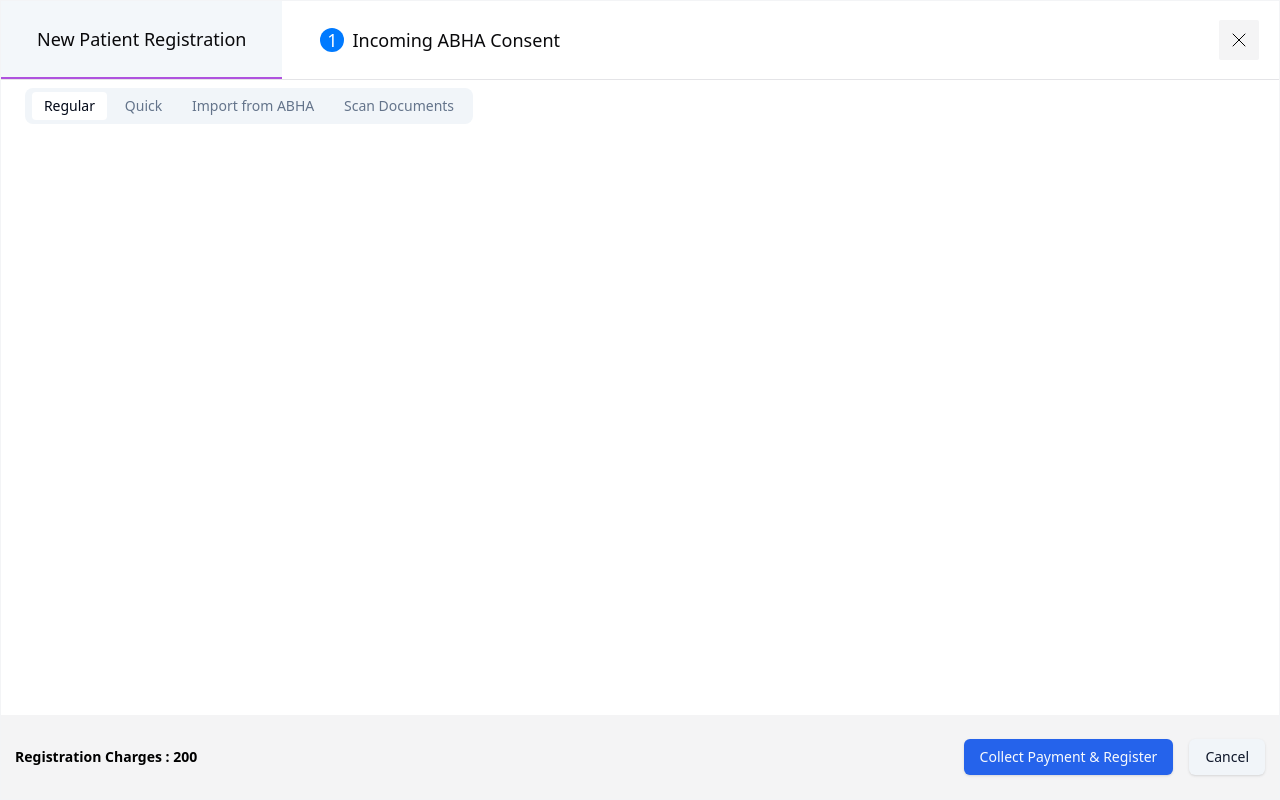
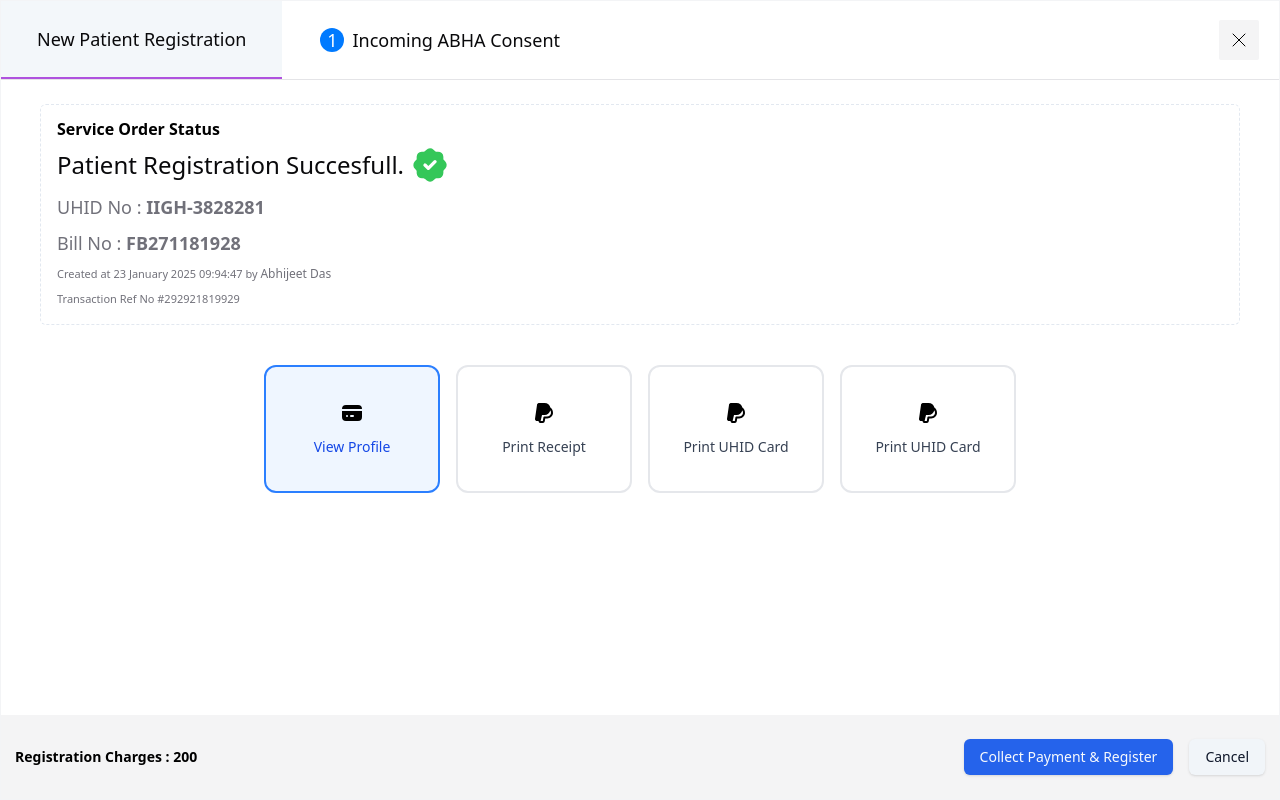
Before and after one commit to josh-a-bant/Akrabhi-Assignment, a React (Vite) app: page / in a window 1280 px wide. Built offline with nearby package versions, Linux system fonts and the light colour scheme.

Commit message:
page - 2 complete

```diff
--- a/src/App.jsx
+++ b/src/App.jsx
@@ -2,12 +2,14 @@ import "./App.css";
 import Footer from "./components/Footer";
 import Header from "./components/Header";
 import Middle from "./components/Middle";
+import OrderStatus from "./components/OrderStatus";
 
 function App() {
   return (
     <div className="relative h-screen max-w-7xl m-auto border border-gray-100">
       <Header />
-      <Middle />
+      {/* <Middle /> */}
+      <OrderStatus />
       <Footer />
     </div>
   );
--- /dev/null
+++ b/src/components/Container.jsx
@@ -0,0 +1,61 @@
+import { useState } from "react";
+import {
+  IconBrandPaypalFilled,
+  IconCreditCardFilled,
+} from "@tabler/icons-react";
+const Container = () => {
+  const [selectedOption, setSelectedOption] = useState("view-profile");
+
+  const options = [
+    { id: "view-profile", label: "View Profile", icon: "card" },
+    { id: "print-receipt", label: "Print Receipt", icon: "paypal" },
+    { id: "print-uhid-1", label: "Print UHID Card", icon: "paypal" },
+    { id: "print-uhid-2", label: "Print UHID Card", icon: "paypal" },
+  ];
+
+  return (
+    <div className="flex items-center justify-center">
+      <div className="flex gap-4 flex-wrap">
+        {options.map((option) => (
+          <label
+            key={option.id}
+            className={`relative flex flex-col items-center justify-center w-44 h-32 rounded-xl border-2 cursor-pointer transition-all ${
+              selectedOption === option.id
+                ? "border-blue-500 bg-blue-50"
+                : "border-gray-200 bg-white hover:border-gray-300"
+            }`}
+          >
+            <input
+              type="radio"
+              name="card-option"
+              value={option.id}
+              checked={selectedOption === option.id}
+              onChange={(e) => setSelectedOption(e.target.value)}
+              className="absolute opacity-0"
+            />
+
+            <div className="flex flex-col items-center gap-3">
+              {option.icon === "card" ? (
+                <IconCreditCardFilled />
+              ) : (
+                <IconBrandPaypalFilled />
+              )}
+
+              <span
+                className={`text-sm font-medium ${
+                  selectedOption === option.id
+                    ? "text-blue-700"
+                    : "text-gray-700"
+                }`}
+              >
+                {option.label}
+              </span>
+            </div>
+          </label>
+        ))}
+      </div>
+    </div>
+  );
+};
+
+export default Container;
--- /dev/null
+++ b/src/components/OrderStatus.jsx
@@ -0,0 +1,42 @@
+import { IconRosetteDiscountCheckFilled } from "@tabler/icons-react";
+import Container from "./Container";
+
+const OrderStatus = () => {
+  return (
+    <div className="flex flex-col justify-between gap-10">
+      <div className="border border-dashed rounded-md border-[#E2E8F0] w-[1200px] m-auto mt-6 p-4 flex flex-col gap-2">
+        <h3 className="font-semibold leading-4 text-#71717A">
+          Service Order Status
+        </h3>
+
+        <h2 className="flex gap-1.5 text-2xl items-center leading-5 text-[#09090B]">
+          Patient Registration Succesfull.
+          <span className="text-[#34C759]">
+            <IconRosetteDiscountCheckFilled size={40} />
+          </span>
+        </h2>
+
+        <p className="text-lg text-[#71717A]">
+          UHID No : <span className="font-bold">IIGH-3828281</span>
+        </p>
+
+        <p className="text-lg text-[#71717A]">
+          Bill No : <span className="font-bold">FB271181928</span>
+        </p>
+
+        <p className="text-[11px] text-[#71717A]">
+          Created at 23 January 2025 09:94:47 by{" "}
+          <span className="font-medium text-[12px]">Abhijeet Das</span>
+        </p>
+
+        <p className="text-[11px] text-[#71717A]">
+          Transaction Ref No #292921819929
+        </p>
+      </div>
+
+      <Container />
+    </div>
+  );
+};
+
+export default OrderStatus;
```
